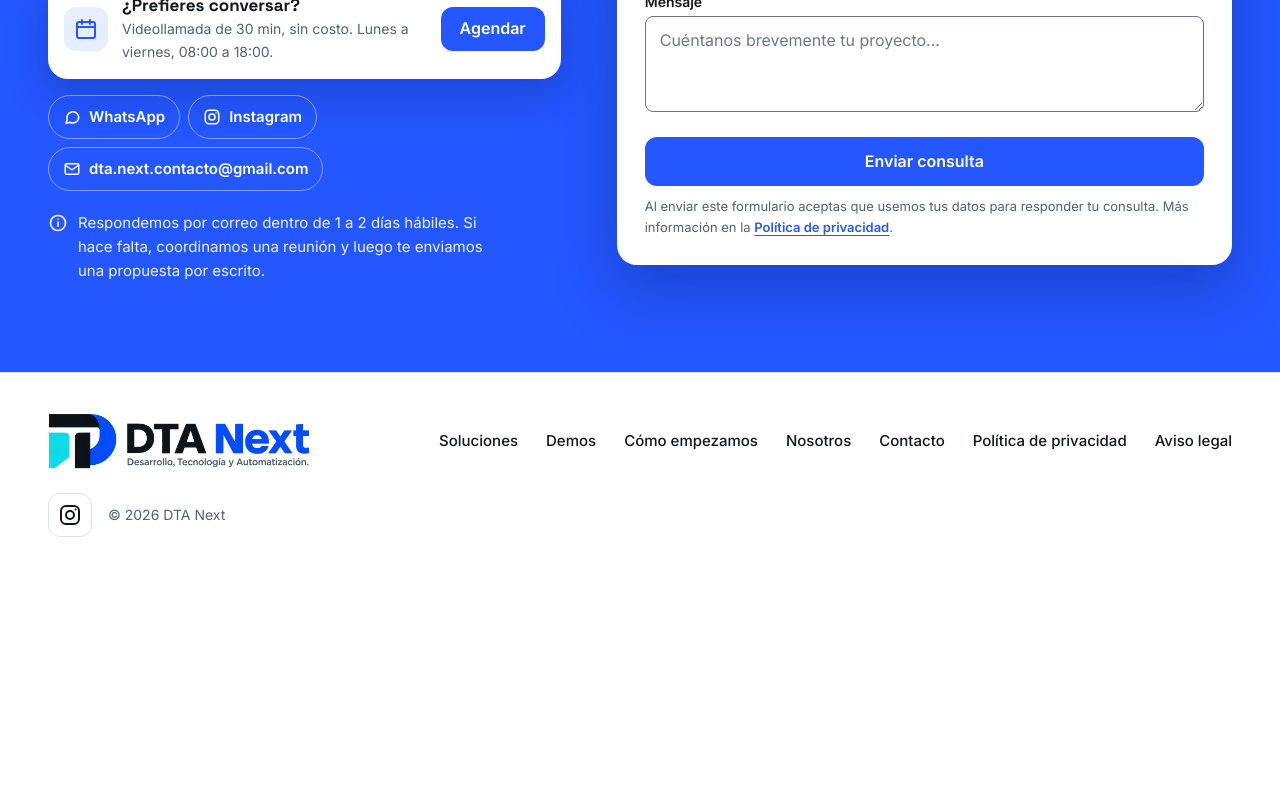
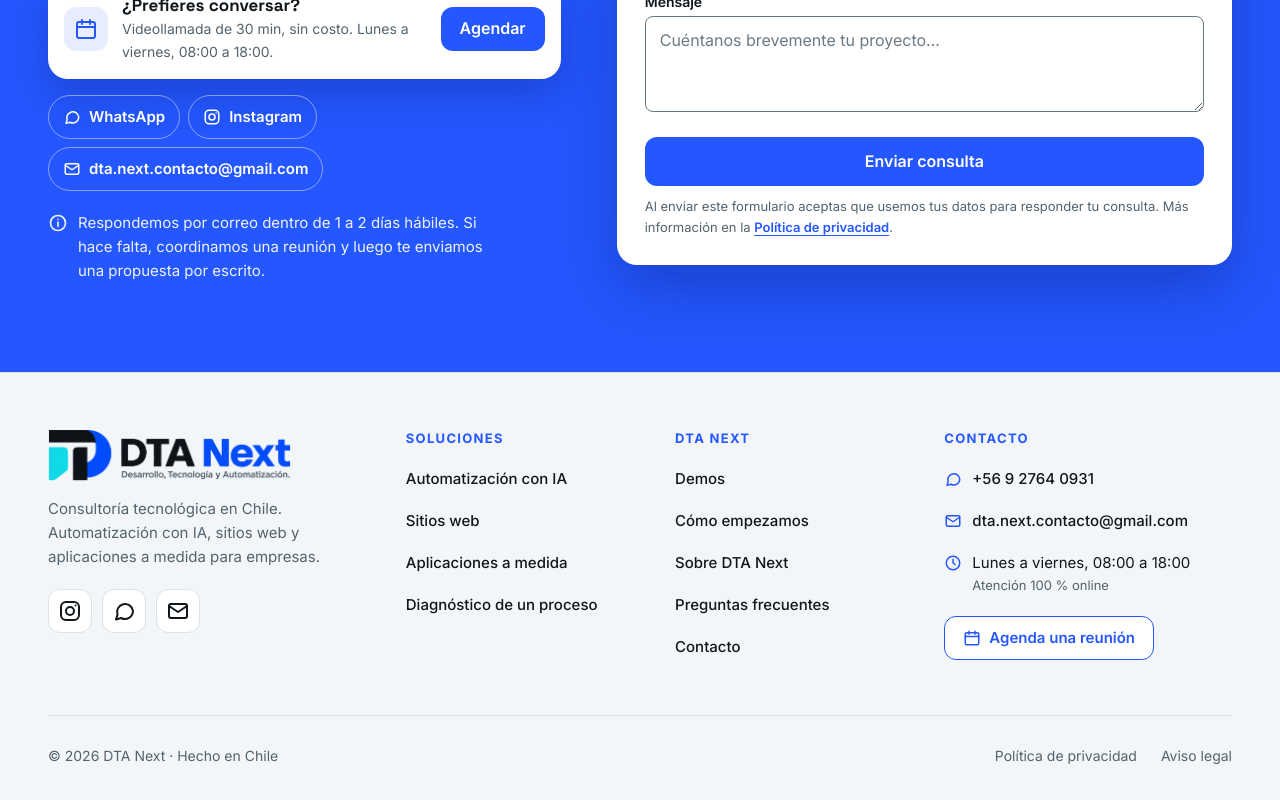
Before and after one commit to sebastian-cp/dta-next, a React (Vite) app: page / in a window 1280 px wide. Shown: the part 7207-8007 px from the top of the page. Before the commit the page ends 7784 px from the top, so only its background shows below. Built offline with nearby package versions, Linux system fonts and the light colour scheme.

Commit message:
feat: footer con soluciones, contacto, horario y enlaces legales

```diff
--- a/src/App.jsx
+++ b/src/App.jsx
@@ -48,7 +48,7 @@ export default function App() {
         <Faq />
         <Contact service={contactService} onServiceChange={setContactService} onOpenLegal={setLegalDoc} onBook={goBook} />
       </main>
-      <Footer onOpenLegal={setLegalDoc} />
+      <Footer onOpenLegal={setLegalDoc} onService={setServiceModal} onBook={goBook} />
       <BookingModal open={bookingOpen} onClose={() => setBookingOpen(false)} onOpenLegal={setLegalDoc} />
       <LegalModal doc={legalDoc} onClose={() => setLegalDoc(null)} />
       <Analytics />
--- a/src/components/Footer.jsx
+++ b/src/components/Footer.jsx
@@ -1,24 +1,79 @@
 import Icon from './Icon.jsx'
-import { NAV } from '../data/content.js'
+import { SERVICES, CONTACT, MEETING } from '../data/content.js'
 
-export default function Footer({ onOpenLegal }) {
+const COMPANY = [
+  { href: '#demos', label: 'Demos' },
+  { href: '#como-trabajamos', label: 'Cómo empezamos' },
+  { href: '#nosotros', label: 'Sobre DTA Next' },
+  { href: '#preguntas', label: 'Preguntas frecuentes' },
+  { href: '#contacto', label: 'Contacto' },
+]
+
+// "56927640931" → "+56 9 2764 0931"
+const phone = (n) => n.replace(/^(\d{2})(\d)(\d{4})(\d{4})$/, '+$1 $2 $3 $4')
+
+export default function Footer({ onOpenLegal, onService, onBook }) {
+  const wa = CONTACT.whatsapp && `https://wa.me/${CONTACT.whatsapp}?text=${encodeURIComponent(CONTACT.whatsappText)}`
   return (
     <footer className="site-footer">
       <div className="container">
-        <a href="#inicio" aria-label="DTA Next — Inicio">
-          <img src="/brand/dta-next-logo.png" width="262" height="56" alt="DTA Next — Desarrollo, Tecnología y Automatización." loading="lazy" />
-        </a>
-        <nav className="footer-nav" aria-label="Pie de página">
-          {NAV.map((l) => <a key={l.href} href={l.href}>{l.label}</a>)}
-          <a href="#contacto">Contacto</a>
-          <button type="button" onClick={() => onOpenLegal('privacy')}>Política de privacidad</button>
-          <button type="button" onClick={() => onOpenLegal('legal')}>Aviso legal</button>
-        </nav>
-        <div className="footer-end">
-          <a className="social-link" href="https://www.instagram.com/dta_next/" target="_blank" rel="noopener noreferrer" aria-label="DTA Next en Instagram (se abre en una pestaña nueva)">
-            <Icon name="i-instagram" />
-          </a>
-          <p className="footer-copy">© {new Date().getFullYear()} DTA Next</p>
+        <div className="footer-grid">
+          <div className="footer-brand">
+            <a href="#inicio" aria-label="DTA Next — Inicio">
+              <img src="/brand/dta-next-logo.png" width="262" height="56" alt="DTA Next — Desarrollo, Tecnología y Automatización." loading="lazy" />
+            </a>
+            <p>Consultoría tecnológica en Chile. Automatización con IA, sitios web y aplicaciones a medida para empresas.</p>
+            <div className="footer-social">
+              <a className="social-link" href={CONTACT.instagram} target="_blank" rel="noopener noreferrer" aria-label="DTA Next en Instagram (se abre en una pestaña nueva)">
+                <Icon name="i-instagram" />
+              </a>
+              {wa && (
+                <a className="social-link" href={wa} target="_blank" rel="noopener noreferrer" aria-label="Escríbenos por WhatsApp (se abre en una pestaña nueva)">
+                  <Icon name="i-chat" />
+                </a>
+              )}
+              <a className="social-link" href={`mailto:${CONTACT.email}`} aria-label={`Escríbenos a ${CONTACT.email}`}>
+                <Icon name="i-mail" />
+              </a>
+            </div>
+          </div>
+
+          <nav className="footer-col" aria-labelledby="ft-servicios">
+            <h2 id="ft-servicios">Soluciones</h2>
+            <ul>
+              {Object.entries(SERVICES).map(([key, s]) => (
+                <li key={key}><button type="button" onClick={() => onService(key)}>{s.title}</button></li>
+              ))}
+              <li><a href="#como-trabajamos">Diagnóstico de un proceso</a></li>
+            </ul>
+          </nav>
+
+          <nav className="footer-col" aria-labelledby="ft-empresa">
+            <h2 id="ft-empresa">DTA Next</h2>
+            <ul>
+              {COMPANY.map((l) => <li key={l.href}><a href={l.href}>{l.label}</a></li>)}
+            </ul>
+          </nav>
+
+          <div className="footer-col footer-contact">
+            <h2>Contacto</h2>
+            <ul>
+              {wa && <li><Icon name="i-chat" /><a href={wa} target="_blank" rel="noopener noreferrer">{phone(CONTACT.whatsapp)}</a></li>}
+              <li><Icon name="i-mail" /><a href={`mailto:${CONTACT.email}`}>{CONTACT.email}</a></li>
+              <li><Icon name="i-clock" /><span>Lunes a viernes, {MEETING.hours}<small>Atención 100 % online</small></span></li>
+            </ul>
+            <button type="button" className="footer-book" onClick={onBook}>
+              <Icon name="i-calendar" />Agenda una reunión
+            </button>
+          </div>
+        </div>
+
+        <div className="footer-bottom">
+          <p>© {new Date().getFullYear()} DTA Next · Hecho en Chile</p>
+          <div className="footer-legal">
+            <button type="button" onClick={() => onOpenLegal('privacy')}>Política de privacidad</button>
+            <button type="button" onClick={() => onOpenLegal('legal')}>Aviso legal</button>
+          </div>
         </div>
       </div>
     </footer>
--- a/src/sections/Faq.jsx
+++ b/src/sections/Faq.jsx
@@ -3,7 +3,7 @@ import { FAQ } from '../data/content.js'
 
 export default function Faq() {
   return (
-    <section className="section--mist" aria-labelledby="faq-title">
+    <section className="section--mist" id="preguntas" aria-labelledby="faq-title">
       <div className="container">
         <div className="section-head">
           <p className="eyebrow">Preguntas frecuentes</p>
--- a/src/styles/sections.css
+++ b/src/styles/sections.css
@@ -188,13 +188,28 @@
 /* ============================================================
    FOOTER
    ============================================================ */
-.site-footer { background: #fff; padding-block: 40px; border-top: 1px solid var(--color-border); }
-.site-footer .container { display: flex; flex-wrap: wrap; gap: 24px 48px; align-items: center; justify-content: space-between; }
-.site-footer img { height: 56px; width: auto; }
-.footer-nav { display: flex; flex-wrap: wrap; gap: 8px 28px; }
-.footer-nav a { text-decoration: none; font-weight: 500; font-size: .9375rem; min-height: 44px; display: inline-flex; align-items: center; }
-.footer-nav a:hover { color: var(--brand-blue); text-decoration: underline; text-underline-offset: 4px; }
-.footer-copy { font-size: .875rem; color: var(--color-text-muted); }
+.site-footer { background: var(--brand-mist); border-top: 1px solid var(--color-border); padding-block: 56px 24px; }
+.footer-grid { display: grid; gap: 40px 32px; }
+@media (min-width: 640px) { .footer-grid { grid-template-columns: 1fr 1fr; } }
+@media (min-width: 1024px) { .footer-grid { grid-template-columns: 1.4fr 1fr 1fr 1.3fr; gap: 48px; } }
+.footer-brand img { height: 52px; width: auto; }
+.footer-brand p { margin-top: 16px; color: var(--color-text-muted); font-size: .9375rem; max-width: 34ch; }
+.footer-social { display: flex; gap: 10px; margin-top: 20px; }
+.footer-col h2 { font: 700 .8125rem/1.4 var(--font-body); letter-spacing: .1em; text-transform: uppercase; color: var(--brand-blue); margin-bottom: 12px; }
+.footer-col ul { display: grid; gap: 2px; }
+.footer-col a, .footer-col li > button { display: inline-flex; align-items: center; min-height: 40px; text-decoration: none; font-size: .9375rem; font-weight: 500; color: var(--brand-ink); background: none; border: 0; padding: 0; cursor: pointer; text-align: left; }
+.footer-col a:hover, .footer-col li > button:hover { color: var(--brand-blue); text-decoration: underline; text-underline-offset: 4px; }
+.footer-contact li { display: flex; align-items: flex-start; gap: 10px; min-height: 40px; padding-block: 8px; font-size: .9375rem; }
+.footer-contact li a { min-height: 0; overflow-wrap: anywhere; }
+.footer-contact li .icon { width: 18px; height: 18px; color: var(--brand-blue); margin-top: 3px; }
+.footer-contact small { display: block; color: var(--color-text-muted); font-size: .8125rem; }
+.footer-book { display: inline-flex; align-items: center; gap: 8px; margin-top: 12px; min-height: 44px; padding: 8px 18px; border: 1px solid var(--brand-blue); border-radius: var(--radius-md); background: #fff; color: var(--brand-blue); font: 600 .9375rem/1 var(--font-body); cursor: pointer; transition: background-color var(--duration-fast); }
+.footer-book:hover { background: rgb(36 87 255 / 8%); }
+.footer-book .icon { width: 18px; height: 18px; }
+.footer-bottom { display: flex; flex-wrap: wrap; gap: 8px 24px; align-items: center; justify-content: space-between; margin-top: 48px; padding-top: 20px; border-top: 1px solid var(--color-border); font-size: .875rem; color: var(--color-text-muted); }
+.footer-legal { display: flex; flex-wrap: wrap; gap: 4px 24px; }
+.footer-legal button { background: none; border: 0; padding: 0; min-height: 40px; font: inherit; color: inherit; cursor: pointer; }
+.footer-legal button:hover { color: var(--brand-blue); text-decoration: underline; text-underline-offset: 4px; }
 
 /* Demos con imagen */
 .shot { border: 1px solid var(--color-border); border-radius: 10px; overflow: hidden; aspect-ratio: 16 / 10; background: var(--brand-mist); }
@@ -217,8 +232,7 @@
 .form-legal { font-size: .875rem; color: var(--color-text-muted); margin-top: 16px; }
 
 /* Red social */
-.footer-end { display: flex; align-items: center; gap: 16px; }
-.social-link { width: 44px; height: 44px; display: grid; place-items: center; border: 1px solid var(--color-border); border-radius: var(--radius-md); color: var(--brand-ink); text-decoration: none; transition: color var(--duration-fast), border-color var(--duration-fast), background-color var(--duration-fast); }
+.social-link { width: 44px; height: 44px; display: grid; place-items: center; border: 1px solid var(--color-border); border-radius: var(--radius-md); color: var(--brand-ink); background: #fff; text-decoration: none; transition: color var(--duration-fast), border-color var(--duration-fast), background-color var(--duration-fast); }
 .social-link:hover { color: var(--brand-blue); border-color: var(--brand-blue); background: rgb(36 87 255 / 6%); }
 
 /* ---------- Mejoras de presentación del hero y del header ---------- */
```
